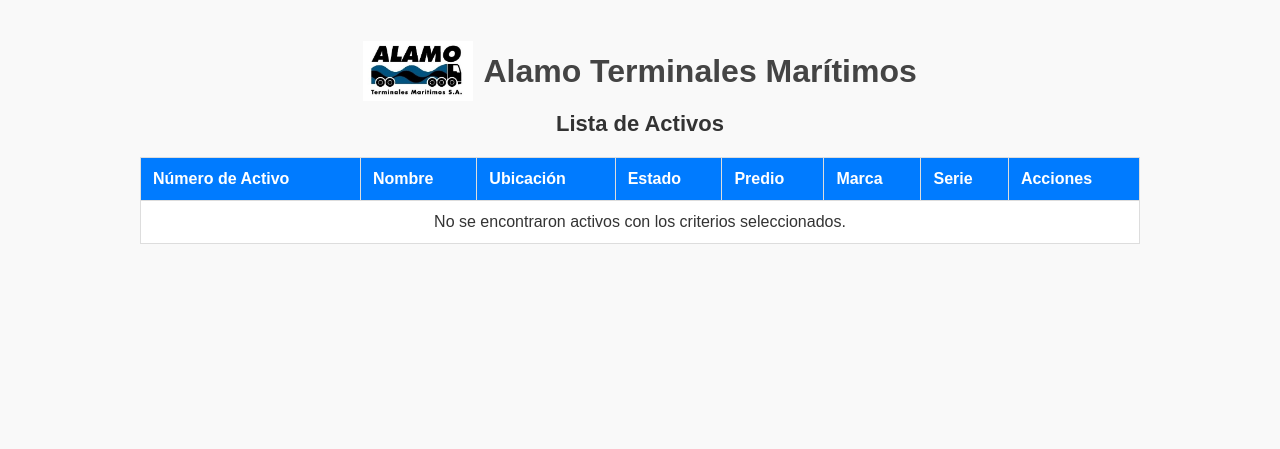
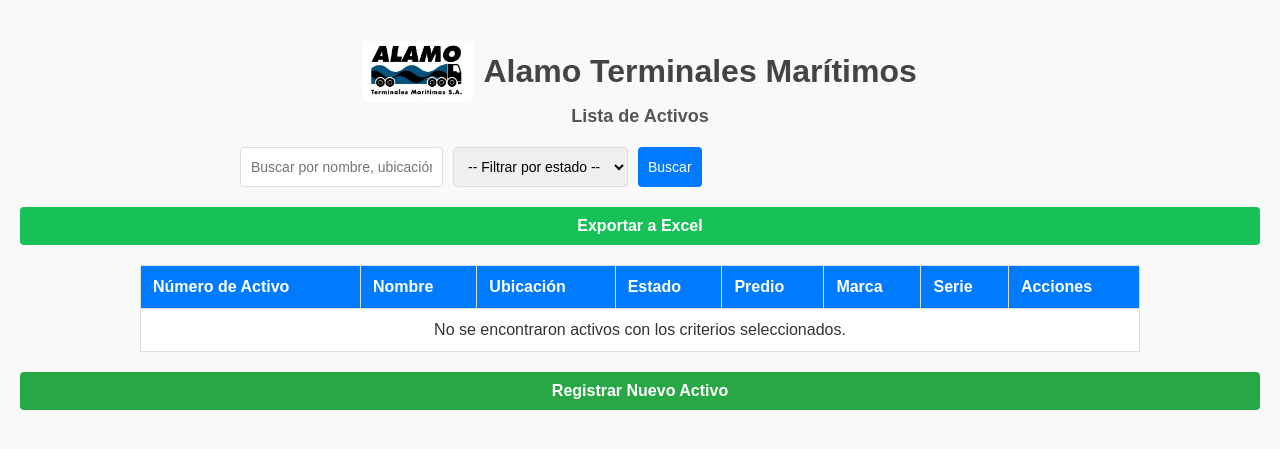
Before and after one commit to alamodylan/Activos, a Flask app: page / in a window 1280 px wide. Shown: the top 449 px of the page. Run offline with Flask 3, Linux system fonts and the light colour scheme; data that the repository does not hold is empty; some libraries are stand-ins or nearby versions.

Commit message:
Cambios en index, botones excel

```diff
--- a/templates/index.html
+++ b/templates/index.html
@@ -1,5 +1,5 @@
 <!DOCTYPE html>
-<html lang="en">
+<html lang="es">
 <head>
     <meta charset="UTF-8">
     <meta name="viewport" content="width=device-width, initial-scale=1.0">
@@ -28,6 +28,40 @@
             vertical-align: middle;
         }
 
+        h2 {
+            text-align: center;
+            color: #555;
+            margin-top: 0;
+            font-size: 18px;
+        }
+
+        .search-filter {
+            max-width: 800px;
+            margin: 20px auto;
+            display: flex;
+            justify-content: space-between;
+            align-items: center;
+            gap: 10px;
+        }
+
+        .search-filter input, .search-filter select, .search-filter button {
+            padding: 10px;
+            font-size: 14px;
+            border: 1px solid #ddd;
+            border-radius: 4px;
+        }
+
+        .search-filter button {
+            background-color: #007BFF;
+            color: white;
+            border: none;
+            cursor: pointer;
+        }
+
+        .search-filter button:hover {
+            background-color: #0056b3;
+        }
+
         .table-container {
             max-width: 1000px;
             margin: 20px auto;
@@ -52,19 +86,33 @@
             border: 1px solid #ddd;
         }
 
+        table th {
+            font-weight: bold;
+        }
+
+        table tr:nth-child(even) {
+            background-color: #f9f9f9;
+        }
+
+        table tr:hover {
+            background-color: #f1f1f1;
+        }
+
         .actions {
             display: flex;
             gap: 5px;
             justify-content: center;
         }
 
-        .actions a {
+        .actions a, .actions button {
             text-decoration: none;
             padding: 8px 12px;
             border-radius: 4px;
             font-size: 14px;
             font-weight: bold;
             color: white;
+            border: none;
+            cursor: pointer;
         }
 
         .actions .view {
@@ -90,17 +138,50 @@
         .actions .delete:hover {
             background-color: #c82333;
         }
+
+        .export-link {
+            display: block;
+            text-align: center;
+            margin: 10px auto;
+            background-color: #16c258;
+            color: white;
+            padding: 10px 20px;
+            border-radius: 4px;
+            text-decoration: none;
+            font-weight: bold;
+            font-size: 16px;
+        }
+
+        .export-link:hover {
+            background-color: #0056b3;
+        }
     </style>
 </head>
 <body>
     <h1>
-        <img src="{{ url_for('static', filename='LogoAlamo.png') }}" alt="Logo de la Empresa">
+        <img src="{{ url_for('static', filename='images/logoalamo.png') }}" alt="Logo de la Empresa">
         Alamo Terminales Marítimos
     </h1>
-    <h2 style="text-align: center; margin-top: 10px; font-size: 22px; font-weight: bold;">
-        Lista de Activos
-    </h2>
+    <h2 style="text-align: center;">Lista de Activos</h2>
 
+    <!-- Barra de búsqueda y filtros -->
+    <div class="search-filter">
+        <form method="GET" action="/" style="display: flex; flex: 1; gap: 10px;">
+            <input type="text" name="search" placeholder="Buscar por nombre, ubicación, predio..." value="{{ search_query }}">
+            <select name="estado">
+                <option value="">-- Filtrar por estado --</option>
+                {% for estado in estados %}
+                <option value="{{ estado }}" {% if filter_estado == estado %}selected{% endif %}>{{ estado }}</option>
+                {% endfor %}
+            </select>
+            <button type="submit">Buscar</button>
+        </form>
+    </div>
+
+    <!-- Enlace para exportar a Excel -->
+    <a href="/exportar_excel" class="export-link">Exportar a Excel</a>
+
+    <!-- Tabla de activos -->
     <div class="table-container">
         <table>
             <thead>
@@ -126,9 +207,11 @@
                     <td>{{ activo["marca"] }}</td>
                     <td>{{ activo["serie"] }}</td>
                     <td class="actions">
-                        <a href="/activo/{{ activo['id'] }}" class="view">Ver</a>
-                        <a href="/editar/{{ activo['id'] }}" class="edit">Editar</a>
-                        <a href="/eliminar/{{ activo['id'] }}" class="delete">Eliminar</a>
+                        <a href="{{ url_for('ver_activo', id=activo['id']) }}" class="view">Ver</a>
+                        <a href="{{ url_for('editar_activo', id=activo['id']) }}" class="edit">Editar</a>
+                        <form action="{{ url_for('eliminar_activo', id=activo['id']) }}" method="POST" style="display:inline;">
+                            <button type="submit" class="delete" onclick="return confirm('¿Seguro que quieres eliminar este activo?');">Eliminar</button>
+                        </form>
                     </td>
                 </tr>
                 {% endfor %}
@@ -140,5 +223,8 @@
             </tbody>
         </table>
     </div>
+
+    <!-- Enlace para registrar un nuevo activo -->
+    <a href="/registrar" class="export-link" style="background-color: #28a745;">Registrar Nuevo Activo</a>
 </body>
 </html>
```
